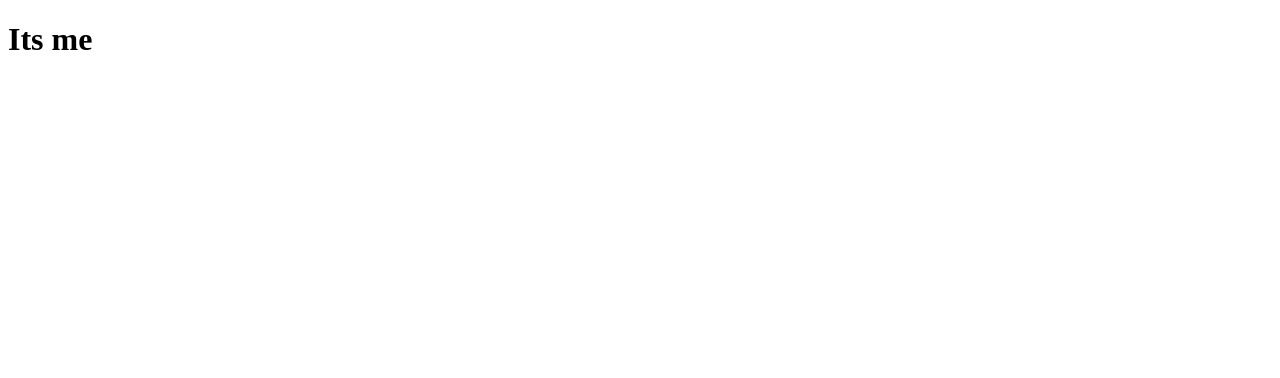
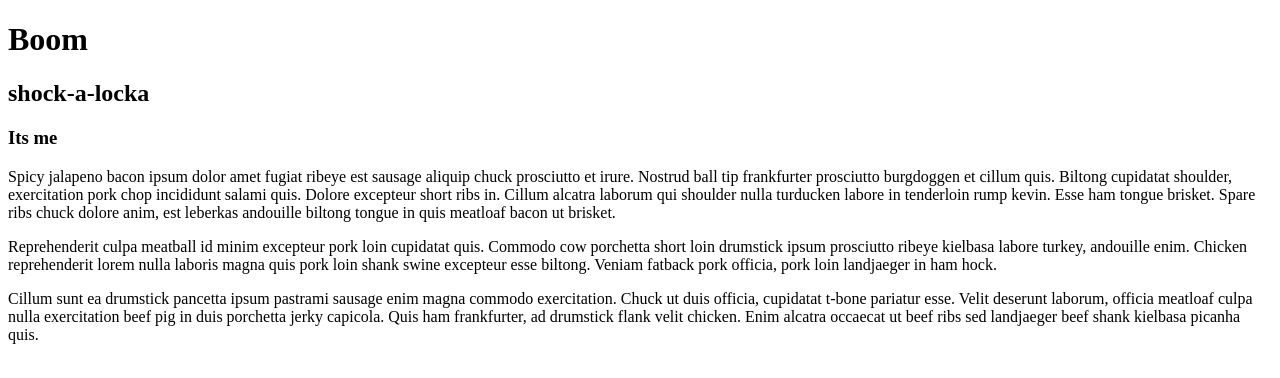
Before and after one commit to Lexdexic/Lexdexic.github.io, a plain HTML site: page index.html in a window 1280 px wide. Drawn offline with Linux system fonts and the light colour scheme.

Commit message:
its me attempt two

```diff
--- a/index.html
+++ b/index.html
@@ -2,9 +2,24 @@
 <html>
 <head>
 	<title>Jeremy Andersen</title>
-</head>
+		</head>
+		  <header><h1><Strong>Boom</Strong> <h2>shock-a-locka</h2></h1></header>
 
-<body>
-<h1>Its me</h1>
+			<body>
+			  <h3>Its me</h3>
+			    <p>Spicy jalapeno bacon ipsum dolor amet fugiat ribeye est sausage aliquip chuck prosciutto et irure. Nostrud ball tip frankfurter prosciutto burgdoggen et cillum quis. Biltong cupidatat shoulder, exercitation pork chop incididunt salami quis. Dolore excepteur short ribs in. Cillum alcatra laborum qui shoulder nulla turducken labore in tenderloin rump kevin. Esse ham tongue brisket. Spare ribs chuck dolore anim, est leberkas andouille biltong tongue in quis meatloaf bacon ut brisket.</p>
+
+			    <p>Reprehenderit culpa meatball id minim excepteur pork loin cupidatat quis. Commodo cow porchetta short loin drumstick ipsum prosciutto ribeye kielbasa labore turkey, andouille enim. Chicken reprehenderit lorem nulla laboris magna quis pork loin shank swine excepteur esse biltong. Veniam fatback pork officia, pork loin landjaeger in ham hock.</p>
+
+			    <P>Cillum sunt ea drumstick pancetta ipsum pastrami sausage enim magna commodo exercitation. Chuck ut duis officia, cupidatat t-bone pariatur esse. Velit deserunt laborum, officia meatloaf culpa nulla exercitation beef pig in duis porchetta jerky capicola. Quis ham frankfurter, ad drumstick flank velit chicken. Enim alcatra occaecat ut beef ribs sed landjaeger beef shank kielbasa picanha quis.</P>
+
+
+
+
+
+
+
+
 </body>
+
 </html>
```
